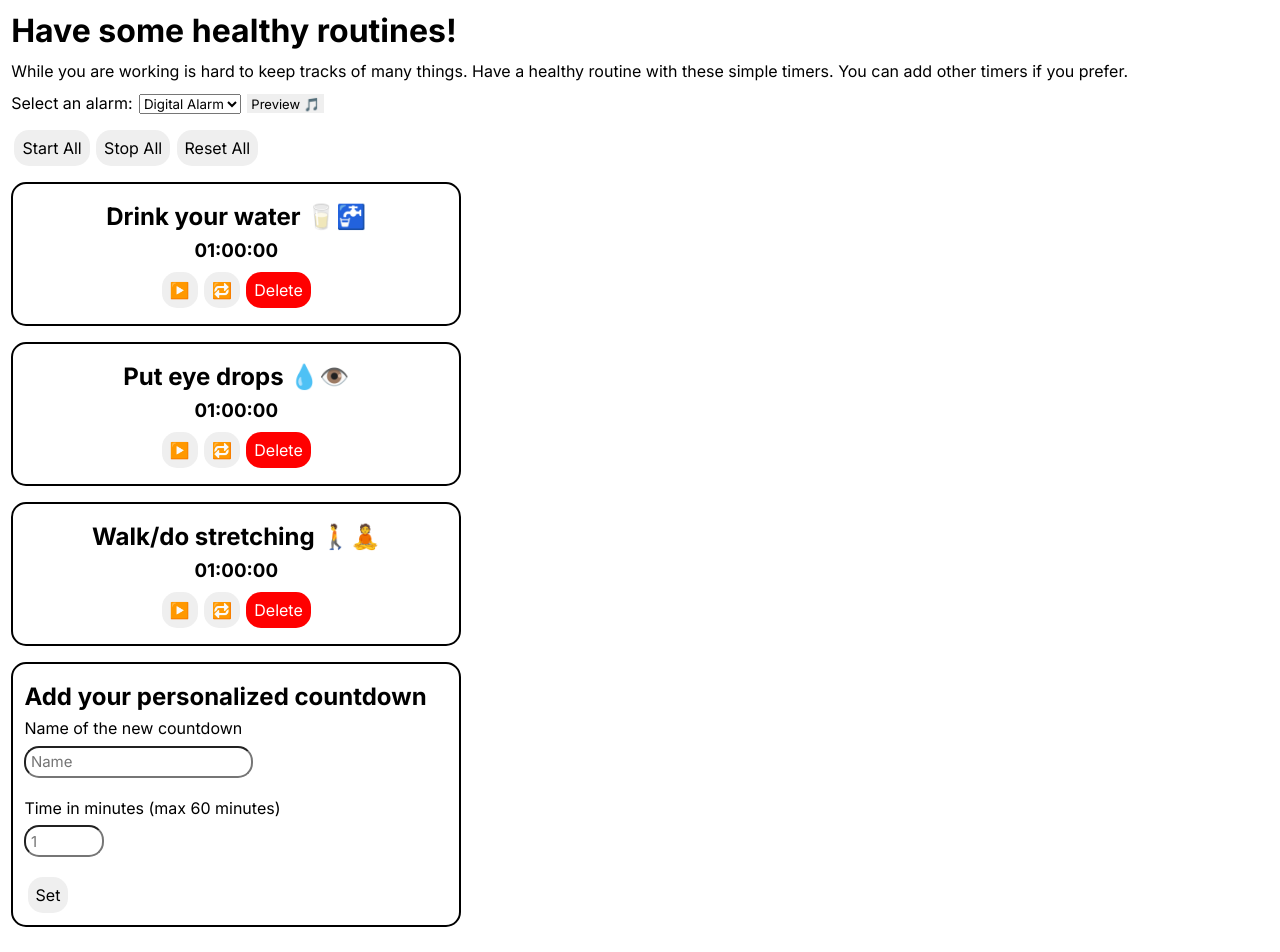
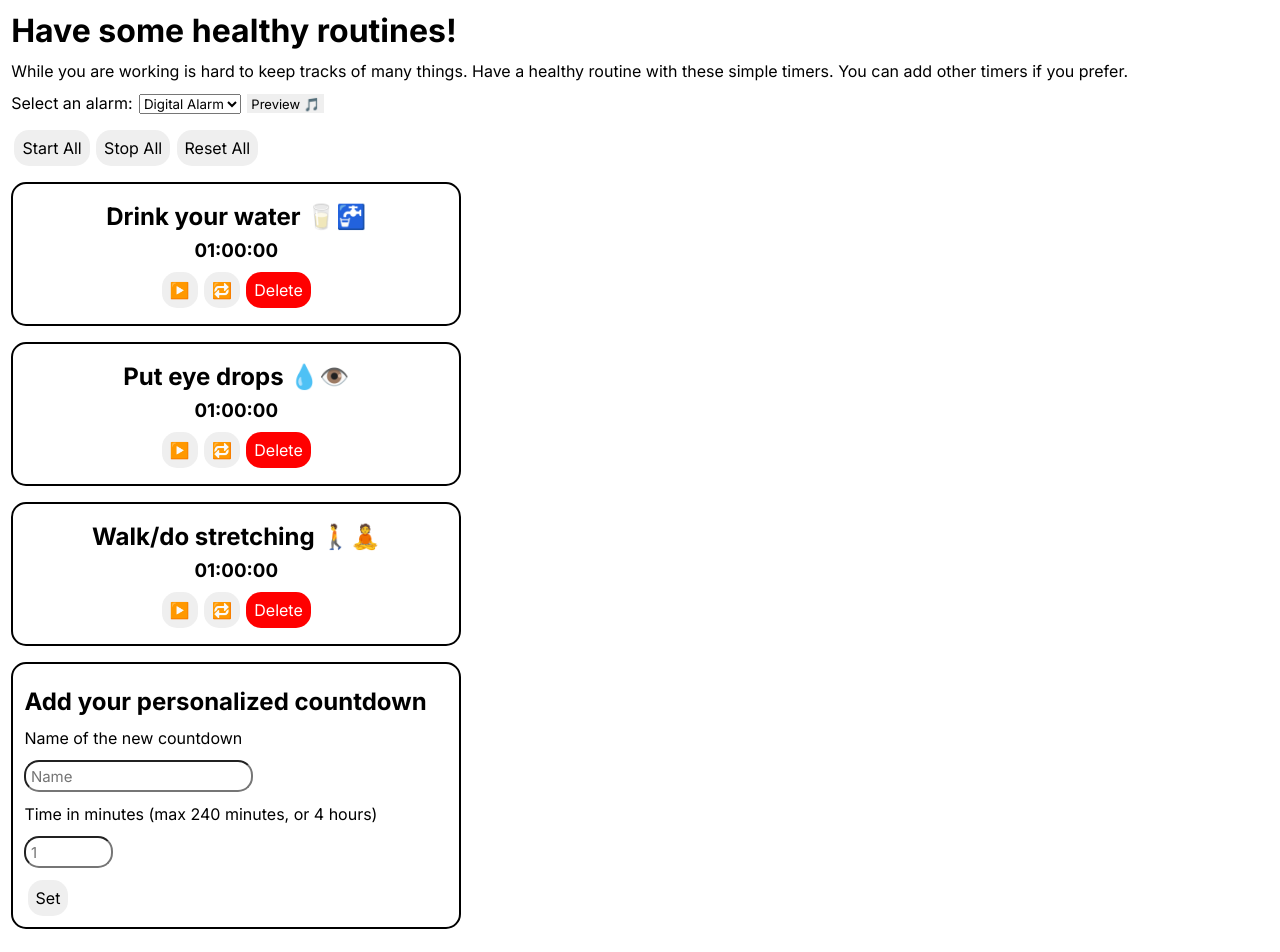
Before and after one commit to damianobacci/health-routines, a React (Vite) app: page / in a window 1280 px wide. Shown: the top 952 px of the page. Built offline with nearby package versions, Linux system fonts and the light colour scheme.

Commit message:
Testing validation logic

```diff
--- a/src/Counter/NewCountdown.jsx
+++ b/src/Counter/NewCountdown.jsx
@@ -3,6 +3,8 @@ import classes from "./NewCountdown.module.css";
 
 const NewCountdown = (props) => {
   const [isFormValid, setIsFormValid] = useState(true);
+  const [isNameValid, setIsNameValid] = useState(true);
+  const [isTimeValid, setIsTimeValid] = useState(true);
 
   const name = useRef();
   const time = useRef();
@@ -39,20 +41,26 @@ const NewCountdown = (props) => {
           placeholder="Name"
           ref={name}
         />
+        {!isFormValid && (
+          <span className={classes.errorText}> A name is required</span>
+        )}
         <br />
         <label className={classes.label} htmlFor="minutes">
-          Time in minutes (max 60 minutes)
+          Time in minutes (max 240 minutes, or 4 hours)
         </label>
         <input
           className={isFormValid ? classes.input : classes.error}
           id="minutes"
           type="number"
           step="1"
-          max="60"
           min="1"
+          max="240"
           placeholder="1"
           ref={time}
         />
+        {!isFormValid && (
+          <span className={classes.errorText}> A time is required</span>
+        )}
         <br />
         <button className={classes["button-primary"]} type="submit">
           Set
--- a/src/Counter/NewCountdown.module.css
+++ b/src/Counter/NewCountdown.module.css
@@ -7,18 +7,17 @@
 }
 
 .title {
-  margin: 0.3em 0;
+  margin: 0.5em 0;
 }
 
 .label {
-  margin: 0.5em 0;
+  margin: 1em 0;
 }
 
 .input {
   font-size: 15px;
   padding: 0.3em;
-  margin: 0.5em 0.2em 0 0;
-  display: block;
+  margin: 0.8em 0.2em 0.8em 0;
   width: max-content;
   border-radius: 15px;
 }
@@ -34,9 +33,12 @@
 .error {
   font-size: 15px;
   padding: 0.3em;
-  margin: 0.5em 0.2em 0 0;
-  display: block;
+  margin: 0.8em 0.2em 0.8em 0;
   width: max-content;
   border-radius: 15px;
   border-color: red;
 }
+
+.errorText {
+  color: red;
+}
```
